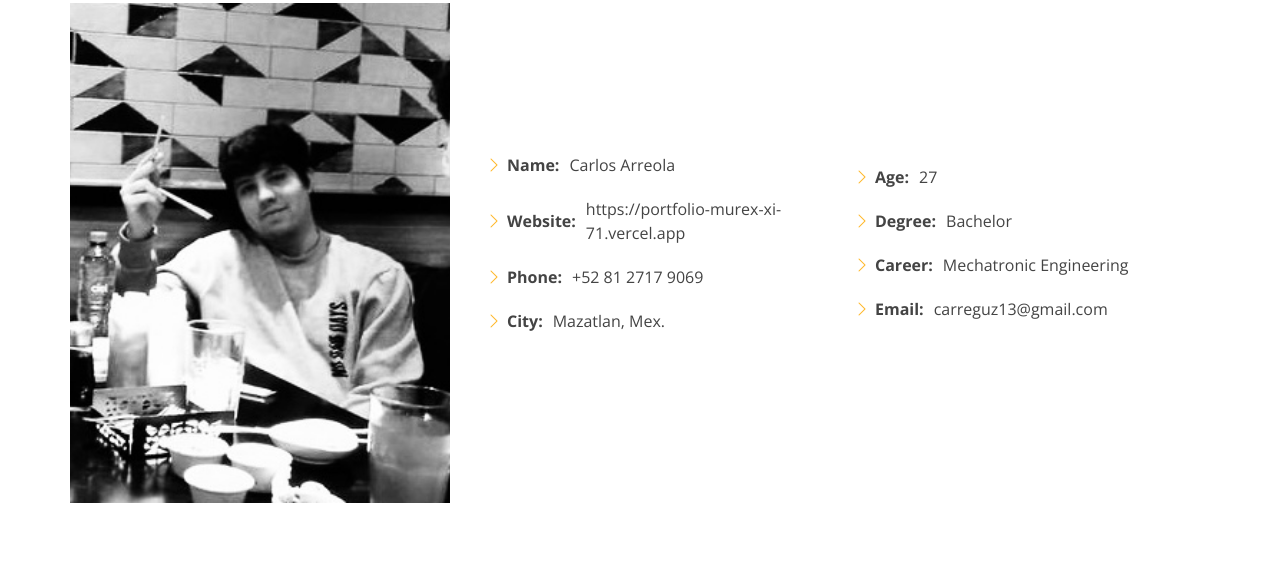
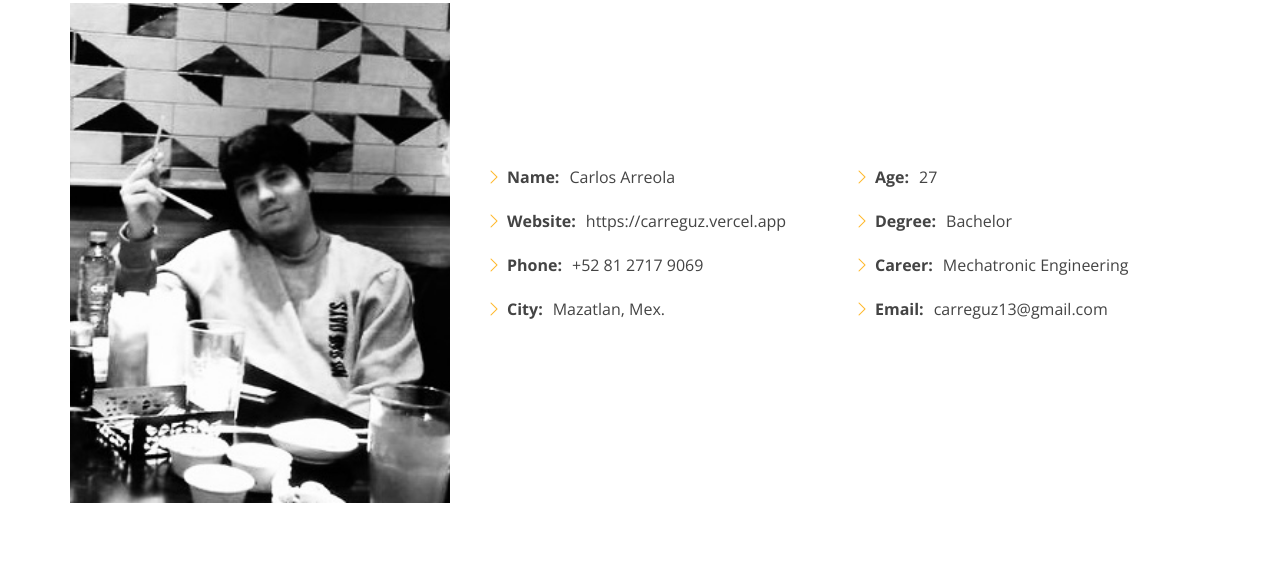
Before and after one commit to carreguz13/portfolio, a plain HTML site: page index.html in a window 1280 px wide. Shown: the part 975-1556 px from the top of the page. Drawn offline with nearby package versions, Linux system fonts and the light colour scheme.

Commit message:
url change

```diff
--- a/index.html
+++ b/index.html
@@ -106,7 +106,7 @@
                       <li>
                         <i class="bi bi-chevron-right"></i>
                         <strong>Website:</strong>
-                        <span>https://portfolio-murex-xi-71.vercel.app</span>
+                        <span>https://carreguz.vercel.app</span>
                       </li>
                       <li>
                         <i class="bi bi-chevron-right"></i>
```
